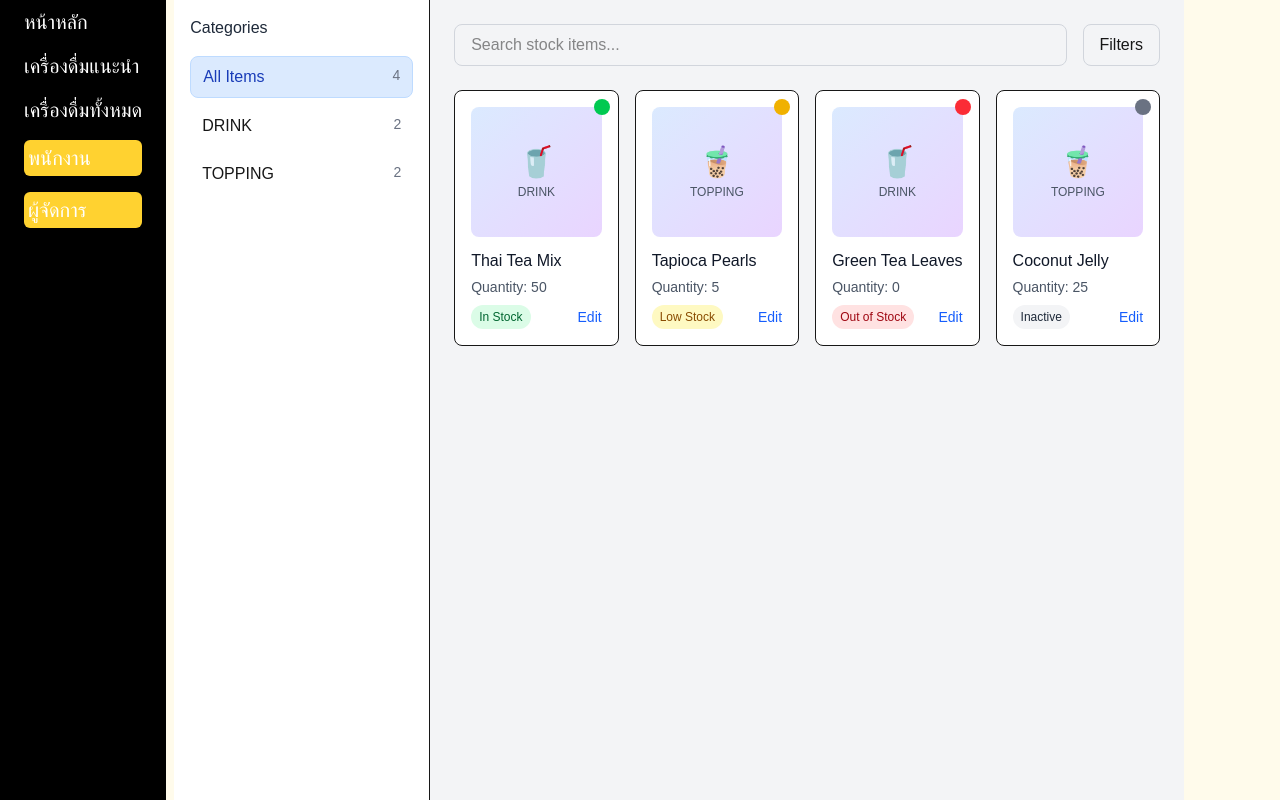
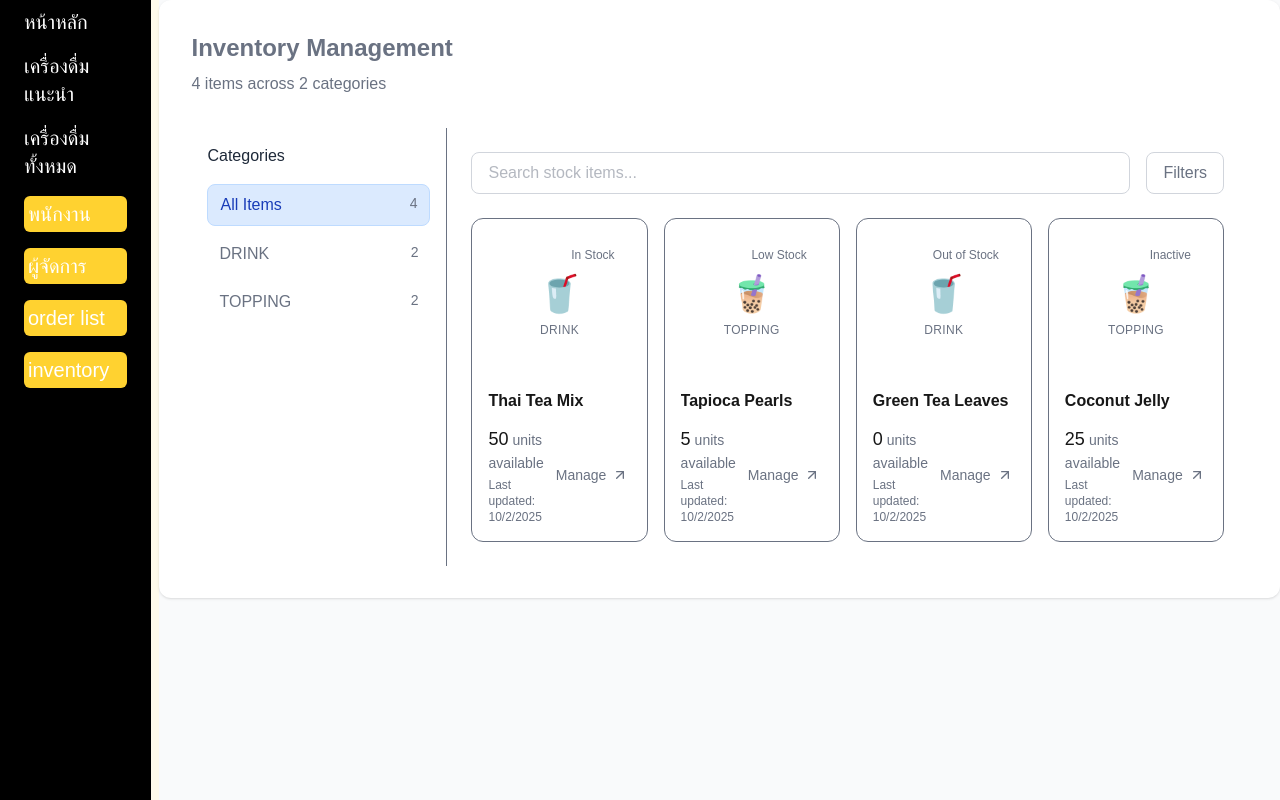
Before and after one commit to turtle1673/Final_Project, a Next.js app: page /staff/inventory in a window 1280 px wide. Built offline with nearby package versions, Linux system fonts and the light colour scheme.

Commit message:
Fix formating and coloring of the Order list and Inventory page

```diff
--- a/app/staff/inventory/page.tsx
+++ b/app/staff/inventory/page.tsx
@@ -59,19 +59,32 @@ export default function StaffStorage() {
   };
 
  return (
-    <div className="h-screen bg-gray-100">
-      {selectedStock ? (
+    <div className="min-h-screen bg-gray-50">
+      <main className="max-w-7xl mx-auto px-4 sm:px-6 lg:px-8 py-8 bg-white rounded-xl shadow-sm">
+        <header className="mb-8">
+          <h1 className="text-2xl font-bold text-gray-500">Inventory Management</h1>
+          <p className="text-muted-foreground mt-2 text-gray-500">
+            {stocks.length} items across {new Set(stocks.map(s => s.category)).size} categories
+          </p>
+        </header>
+
+        <div className="relative text-gray-500">
+          <Storage
+            stocks={stocks}
+            onSelectStock={setSelectedStock}
+          />
+
+          {selectedStock && (
+            <div className="fixed inset-0 bg-black/50 backdrop-blur-sm z-50 text-gray-500">
               <StorageDetails
                 stock={selectedStock}
                 onUpdateStock={handleUpdateStock}
                 onClose={() => setSelectedStock(null)}
               />
-      ) : (
-        <Storage
-          stocks={stocks}
-          onSelectStock={setSelectedStock}
-        />
+            </div>
           )}
+        </div>
+      </main>
     </div>
   );
 }
--- a/app/staff/orders_list/page.tsx
+++ b/app/staff/orders_list/page.tsx
@@ -65,7 +65,7 @@ export default function StaffOrders() {
   };
 
   return (
-    <div className="w-900 flex h-screen bg-gray-100">
+    <div className="flex h-screen text-gray-500">
       <OrderList orders={orders} onSelectOrder={setSelectedOrder} />
       <OrderDetails order={selectedOrder} onUpdateStatus={handleUpdateStatus} />
     </div>
--- a/components/Navbar.tsx
+++ b/components/Navbar.tsx
@@ -10,6 +10,8 @@ export default function Navbar() {
         <Link href={"/alldrinks"}>เครื่องดื่มทั้งหมด</Link>
         <Link href={'/sign-in'} className='bg-amber-300 p-1 rounded-md'>พนักงาน</Link>
         <Link href={'/sign-up'} className='bg-amber-300 p-1 rounded-md'>ผู้จัดการ</Link>
+        <Link href={'/staff/orders_list'} className='bg-amber-300 p-1 rounded-md'>order list</Link>
+        <Link href={'/staff/inventory'} className='bg-amber-300 p-1 rounded-md'>inventory</Link>
       </div>
     </div>
   )
--- a/components/Orders.tsx
+++ b/components/Orders.tsx
@@ -136,19 +136,19 @@ export default function OrderList({ orders, onSelectOrder }: OrderListProps) {
                 <div className="grid grid-cols-2 gap-2 text-xs">
                   <div className="flex items-center gap-1">
                     <span className="text-gray-500">🌡️</span>
-                    <span className="font-medium">{order.type}</span>
+                    <span className="font-medium text-gray-500">{order.type}</span>
                   </div>
                   <div className="flex items-center gap-1">
                     <span className="text-gray-500">📏</span>
-                    <span className="font-medium">{order.cupsize}</span>
+                    <span className="font-medium text-gray-500">{order.cupsize}</span>
                   </div>
                   <div className="flex items-center gap-1">
                     <span className="text-gray-500">🍯</span>
-                    <span className="font-medium">{order.sweetness}</span>
+                    <span className="font-medium text-gray-500">{order.sweetness}</span>
                   </div>
                   <div className="flex items-center gap-1">
                     <span className="text-gray-500">🧋</span>
-                    <span className="font-medium">{order.topping || 'None'}</span>
+                    <span className="font-medium text-gray-500">{order.topping || 'None'}</span>
                   </div>
                 </div>
               </div>
--- a/components/Storage.tsx
+++ b/components/Storage.tsx
@@ -33,13 +33,6 @@ export default function Storage({ stocks, onSelectStock }: StorageProps) {
     const matchesSearch = stock.name.toLowerCase().includes(searchTerm.toLowerCase());
     return matchesCategory && matchesSearch;
   });
-
-  const getStockStatusColor = (stock: Stock) => {
-    if (stock.status === 'INACTIVE') return 'bg-gray-500';
-    if (stock.quantity === 0) return 'bg-red-500';
-    if (stock.quantity <= 10) return 'bg-yellow-500';
-    return 'bg-green-500';
-  };
 
   const getStockStatusText = (stock: Stock) => {
     if (stock.status === 'INACTIVE') return 'Inactive';
@@ -101,50 +94,63 @@ export default function Storage({ stocks, onSelectStock }: StorageProps) {
             <div
               key={stock.id}
               onClick={() => onSelectStock(stock)}
-              className="bg-white border rounded-lg p-4 hover:shadow-md cursor-pointer transition-shadow"
+              className="group bg-card border border-border rounded-xl p-4 hover:border-primary/30 cursor-pointer transition-all duration-200 hover:shadow-sm relative"
             >
               <div className="relative">
-                <div className="bg-gradient-to-br from-blue-100 to-purple-200 rounded-lg p-4 aspect-square flex items-center justify-center mb-3">
-                  <div className="text-center">
-                    <div className="text-3xl mb-1">
+                <div className="bg-gradient-to-br rounded-xl p-4 aspect-square flex items-center justify-center mb-3">
+                  <div className="text-center space-y-1">
+                    <div className="text-4xl mb-2 transform group-hover:scale-110 transition-transform text-gray-500">
                       {stock.category.toLowerCase().includes('drink') ? '🥤' :
                        stock.category.toLowerCase().includes('topping') ? '🧋' :
                        '📦'}
                     </div>
-                    <p className="text-xs text-gray-600">{stock.category}</p>
+                    <p className="text-xs text-gray-500 font-medium uppercase tracking-wide">
+                      {stock.category}
+                    </p>
                   </div>
                 </div>
 
                 {/* Stock Status Indicator */}
-                <div className={`absolute -top-2 -right-2 w-4 h-4 rounded-full ${getStockStatusColor(stock)}`}></div>
+                <div className={`absolute top-2 right-2 px-2 py-1 rounded-full text-xs font-medium ${
+                  stock.status === 'INACTIVE'
+                    ? 'bg-muted text-muted-foreground'
+                    : stock.quantity === 0
+                    ? 'bg-destructive/20 text-destructive'
+                    : stock.quantity <= 10
+                    ? 'bg-warning/20 text-warning'
+                    : 'bg-success/20 text-success'
+                }`}>
+                  {getStockStatusText(stock)}
+                </div>
               </div>
 
-              <h4 className="font-medium text-gray-900 mb-1">{stock.name}</h4>
-              <p className="text-sm text-gray-600 mb-2">
-                Quantity: {stock.quantity}
-              </p>
+              <h4 className="font-semibold text-foreground mb-1 truncate">{stock.name}</h4>
 
-              <div className="flex justify-between items-center">
-                <span className={`text-xs px-2 py-1 rounded-full ${
-                  stock.status === 'INACTIVE'
-                    ? 'bg-gray-100 text-gray-800'
-                    : stock.quantity === 0
-                    ? 'bg-red-100 text-red-800'
-                    : stock.quantity <= 10
-                    ? 'bg-yellow-100 text-yellow-800'
-                    : 'bg-green-100 text-green-800'
-                }`}>
-                  {getStockStatusText(stock)}
-                </span>
+              <div className="flex justify-between items-center mt-3">
+                <div className="space-y-1">
+                  <p className="text-sm text-muted-foreground">
+                    <span className="font-medium text-foreground text-lg mr-1">
+                      {stock.quantity}
+                    </span>
+                    units available
+                  </p>
+                  <p className="text-xs text-muted-foreground">
+                    Last updated: {new Date(stock.updatedAt).toLocaleDateString()}
+                  </p>
+                </div>
 
                 <button
                   onClick={(e) => {
                     e.stopPropagation();
                     onSelectStock(stock);
                   }}
-                  className="text-blue-600 hover:text-blue-800 text-sm font-medium"
+                  className="px-3 py-1.5 bg-primary/10 text-primary rounded-lg hover:bg-primary/20 transition-colors text-sm font-medium flex items-center gap-1.5"
                 >
-                  Edit
+                  <span>Manage</span>
+                  <svg xmlns="http://www.w3.org/2000/svg" width="16" height="16" viewBox="0 0 24 24" fill="none" stroke="currentColor" strokeWidth="2" strokeLinecap="round" strokeLinejoin="round" className="lucide lucide-arrow-up-right">
+                    <path d="M7 7h10v10" />
+                    <path d="M7 17 17 7" />
+                  </svg>
                 </button>
               </div>
             </div>
```
Lines whose indentation alone changed are shown as unchanged.
